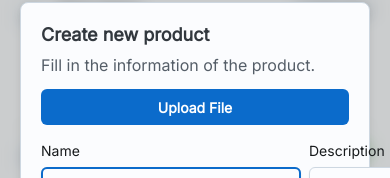
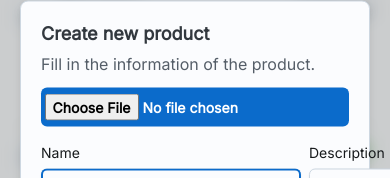
Before and after one commit to ElsaiedSamaka/MaterialReactSaga, a Next.js app: page /products in a window 390 px wide. Both pictures are taken after a click on the button "New product". Shown: the part 205-383 px from the top of the page. Built offline with nearby package versions, Linux system fonts and the light colour scheme; no server answers.

Commit message:
breakpoint

```diff
--- a/pages/products/index.tsx
+++ b/pages/products/index.tsx
@@ -132,6 +132,7 @@ function BasicModalDialog() {
       ...formData,
       img: file,
     });
+    console.log('file',file)
   };
 
   const handleFormSubmit = (event: any) => {
@@ -151,13 +152,11 @@ function BasicModalDialog() {
           <DialogContent>Fill in the information of the product.</DialogContent>
           <form onSubmit={handleFormSubmit}>
             <Stack spacing={2}>
-              <Button component="label">
-                Upload File
+            <Button component="label">
                 <input
                   type="file"
                   name="img"
                   onChange={handleFileUpload}
-                  hidden
                 />
               </Button>
               <div className="flex space-x-2">
```
